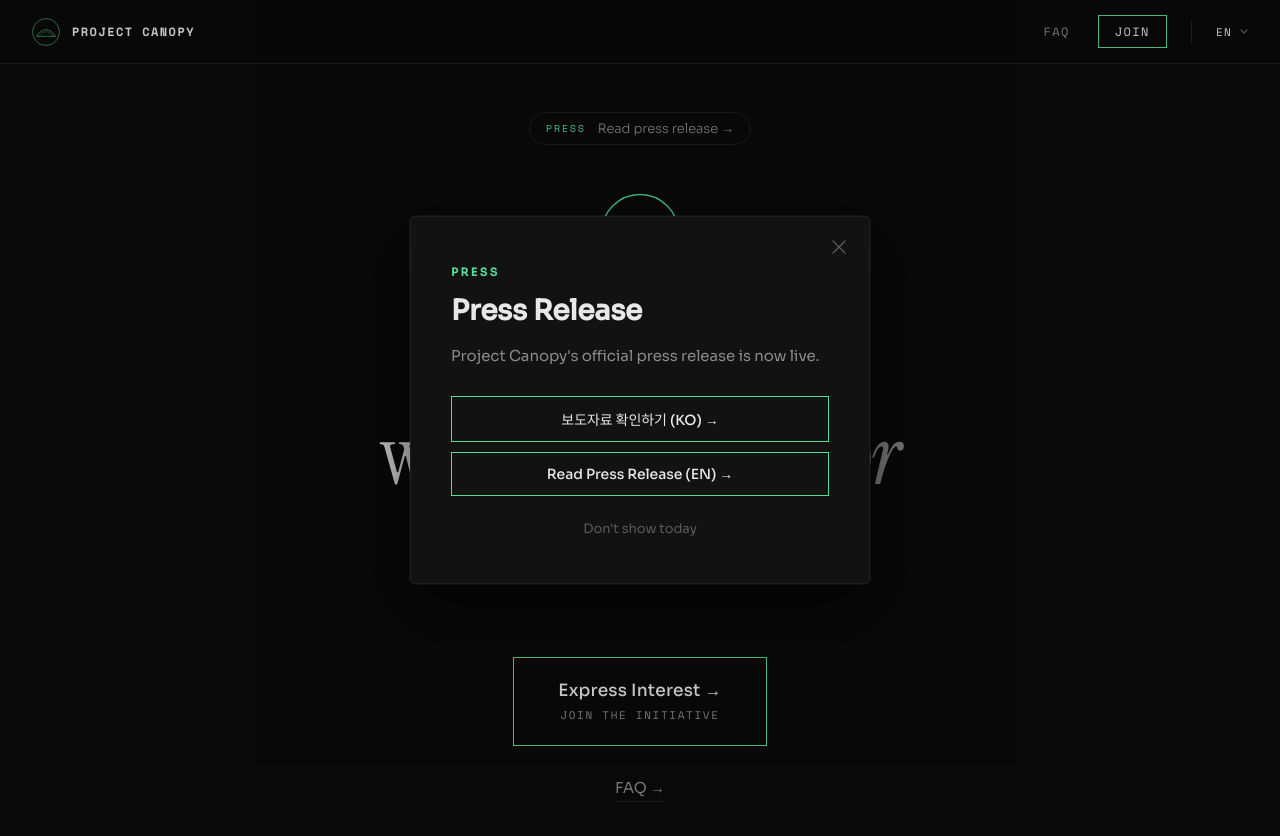
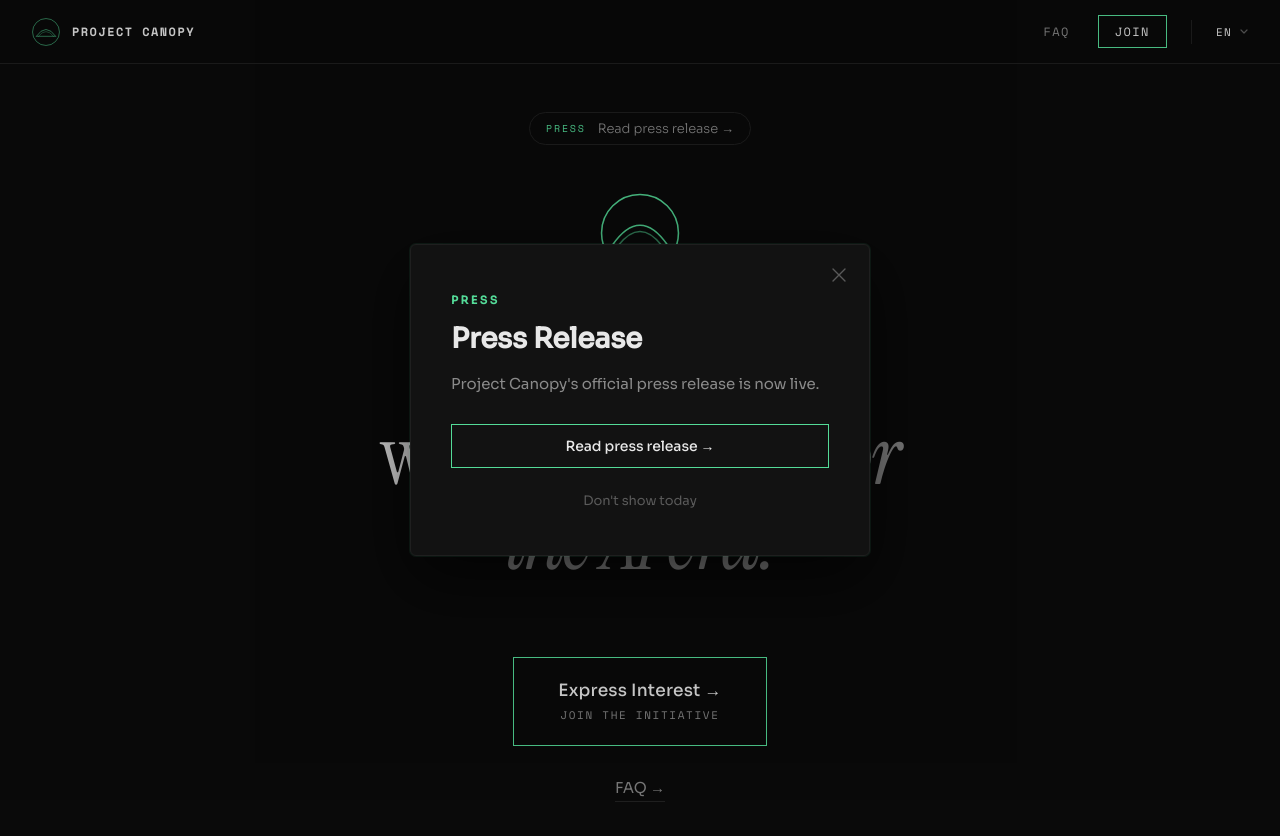
Before and after one commit to junomonster/project-canopy-static, a React (Vite) app in the folder app/: page / in a window 1280 px wide. Shown: the top 836 px of the page. Built offline with nearby package versions, Linux system fonts and the light colour scheme; a web font is replaced by a local one.

Commit message:
feat: update Press Release links to use a single URL and enhance localization support

```diff
--- a/app/src/components/PressReleaseModal.tsx
+++ b/app/src/components/PressReleaseModal.tsx
@@ -1,14 +1,9 @@
 import { useEffect, useState } from 'react';
 import { useTranslation } from 'react-i18next';
-import { PRESS_LINKS } from '../lib/pressLinks';
+import { PRESS_URL } from '../lib/pressLinks';
 
 const OPEN_DELAY_MS = 500;
 const DISMISS_KEY = 'canopy.press.dismissedUntil';
-
-const PRESS_BUTTONS = [
-  { code: 'ko', label: '보도자료 확인하기 (KO) →', url: PRESS_LINKS.ko },
-  { code: 'en', label: 'Read Press Release (EN) →', url: PRESS_LINKS.en },
-] as const;
 
 function readDismissedUntil(): number {
   try {
@@ -101,17 +96,14 @@
         </h2>
         <p className="modal-description">{t('press.description')}</p>
         <div className="modal-actions">
-          {PRESS_BUTTONS.map((link) => (
           <a
-              key={link.code}
             className="modal-cta"
-              href={link.url}
+            href={PRESS_URL}
             target="_blank"
             rel="noopener noreferrer"
           >
-              {link.label}
+            {t('press.cta')}
           </a>
-          ))}
         </div>
         <button
           type="button"
--- a/app/src/i18n/locales/en.json
+++ b/app/src/i18n/locales/en.json
@@ -31,6 +31,7 @@
     "eyebrow": "PRESS",
     "title": "Press Release",
     "description": "Project Canopy's official press release is now live.",
+    "cta": "Read press release →",
     "close": "Close",
     "dontShowToday": "Don't show today"
   },
--- a/app/src/i18n/locales/ko.json
+++ b/app/src/i18n/locales/ko.json
@@ -31,6 +31,7 @@
     "eyebrow": "PRESS",
     "title": "보도자료",
     "description": "Project Canopy 공식 보도자료가 공개되었습니다.",
+    "cta": "보도자료 확인하기 →",
     "close": "닫기",
     "dontShowToday": "오늘 하루 보지 않음"
   },
--- a/app/src/lib/pressLinks.ts
+++ b/app/src/lib/pressLinks.ts
@@ -1,6 +1 @@
-export const PRESS_LINKS = {
-  ko: 'https://theori.io/ko/news/edf0f3cb-b95b-4f2a-801b-f0f83806ad40',
-  en: 'https://theori.io/news/edf0f3cb-b95b-4f2a-801b-f0f83806ad40',
-} as const;
-
-export type PressLocale = keyof typeof PRESS_LINKS;
+export const PRESS_URL = 'https://project-plasma.org/notice/10';
--- a/app/src/pages/Home.tsx
+++ b/app/src/pages/Home.tsx
@@ -4,12 +4,10 @@
 import Header from '../components/Header';
 import CanopyMark from '../components/CanopyMark';
 import PressReleaseModal from '../components/PressReleaseModal';
-import { PRESS_LINKS } from '../lib/pressLinks';
-import { useCurrentLang } from '../i18n/useCurrentLang';
+import { PRESS_URL } from '../lib/pressLinks';
 
 export default function Home() {
   const { t } = useTranslation();
-  const locale = useCurrentLang();
 
   useEffect(() => {
     document.title = t('home.documentTitle');
@@ -21,7 +19,7 @@
       <main className="hero">
         <a
           className="press-pill"
-          href={PRESS_LINKS[locale]}
+          href={PRESS_URL}
           target="_blank"
           rel="noopener noreferrer"
         >
```
Lines whose indentation alone changed are shown as unchanged.
